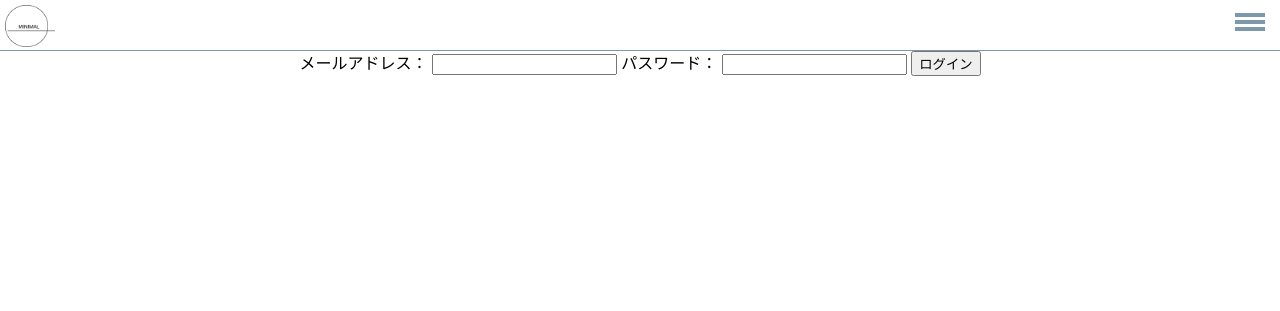
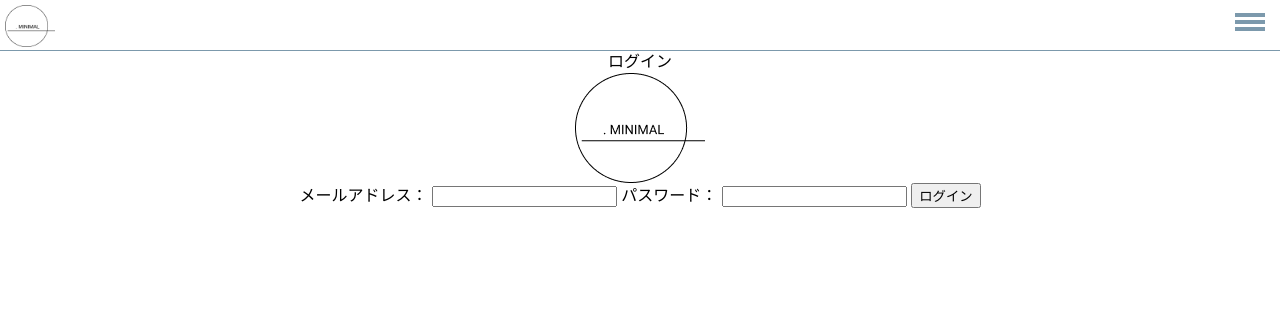
Before and after one commit to sagawashiori/sotsugyo, a Flask app: page /login in a window 1280 px wide. Shown: the top 311 px of the page. Run offline with Flask 2, Linux system fonts and the light colour scheme.

Commit message:
ログイン画面アイコン追加

```diff
--- a/templates/login.html
+++ b/templates/login.html
@@ -1,6 +1,9 @@
 {% extends 'base.html' %}
 
 {% block content%}
+
+<div>ログイン</div>
+<img src="../static/img/logo.png" alt="">
 <form action="/login" method="post">
     メールアドレス：
     <input type="text" name="name" maxlength="100">
```
